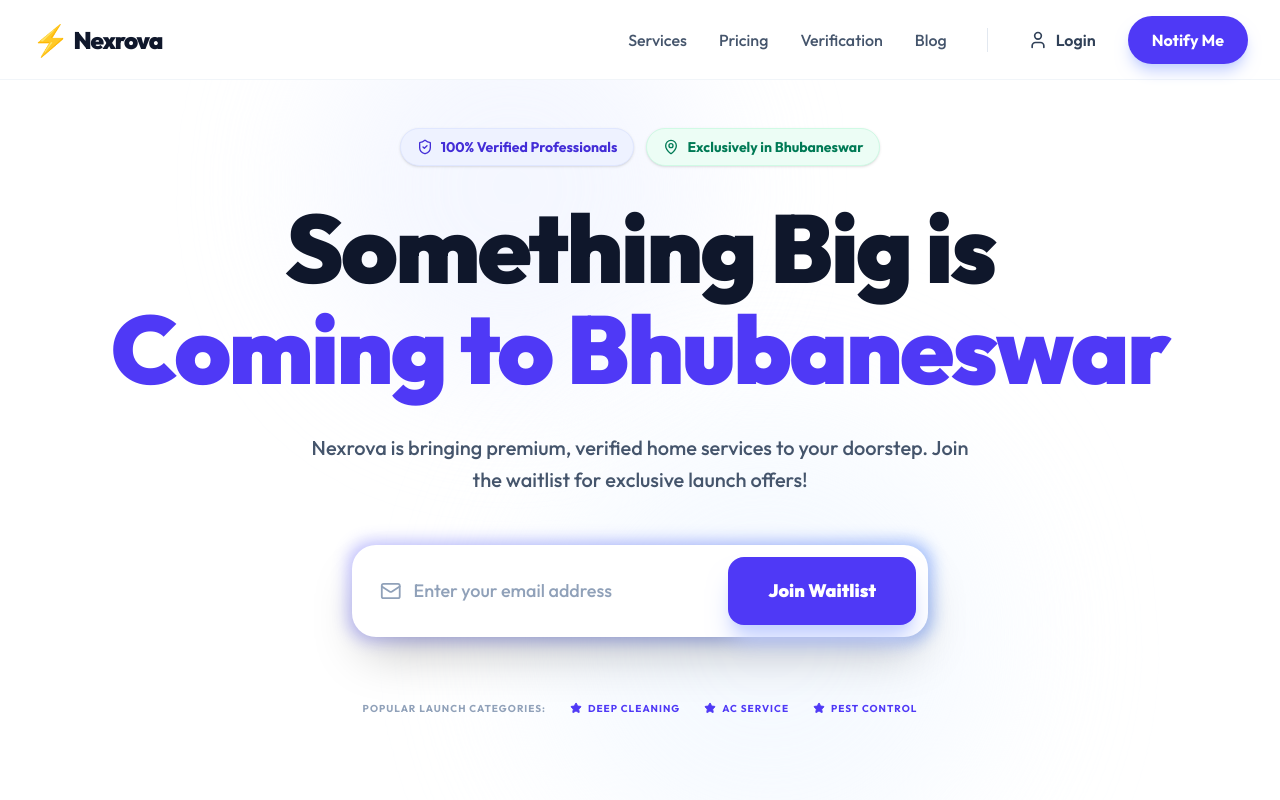
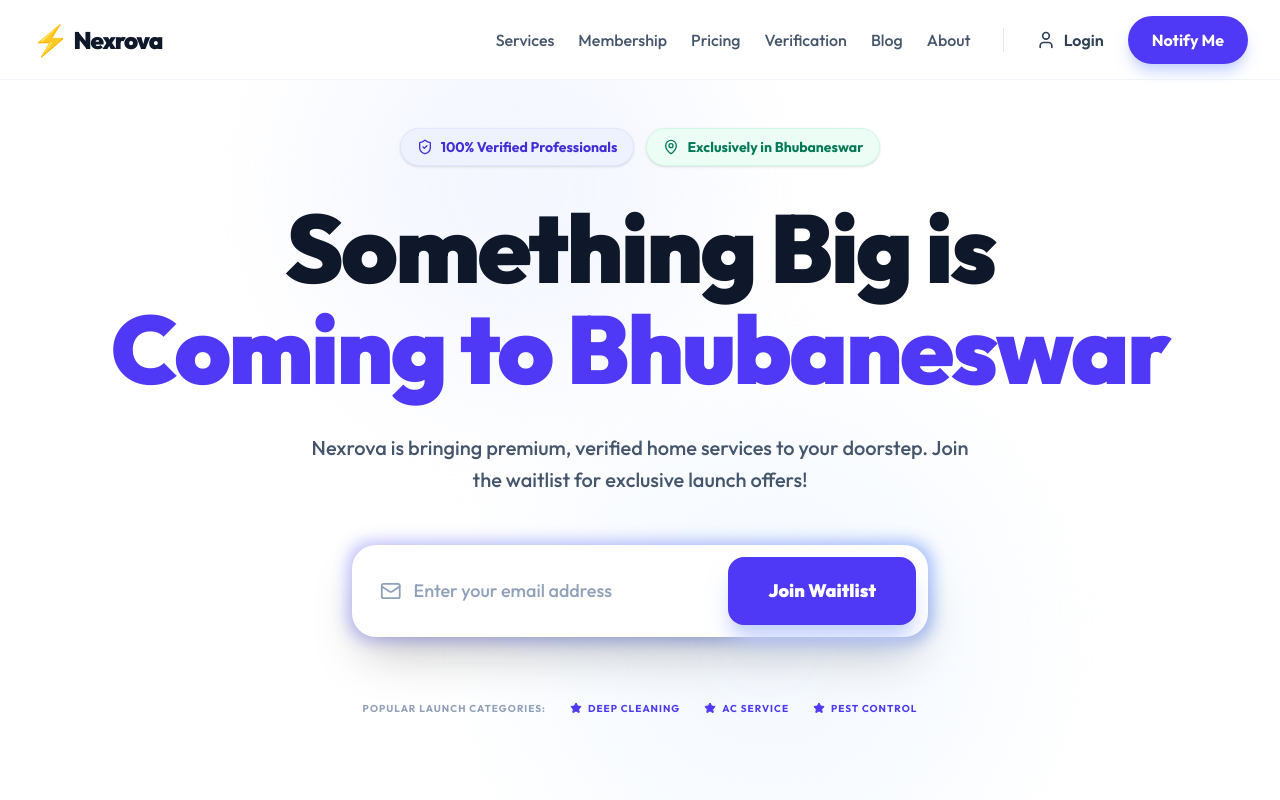
Before and after one commit to zingline-dev/Nexrova, a Next.js app in the folder Nexrova-web/: page / in a window 1280 px wide. Shown: the top 800 px of the page. Built offline with nearby package versions, Linux system fonts and the light colour scheme.

Commit message:
Added Membership and About Us to Navbar

```diff
--- a/Nexrova-web/src/components/Navbar.tsx
+++ b/Nexrova-web/src/components/Navbar.tsx
@@ -16,11 +16,13 @@ export default function Navbar() {
           </Link>
 
           {/* Desktop Nav */}
-          <div className="hidden md:flex items-center gap-8">
+          <div className="hidden md:flex items-center gap-6">
             <Link href="/services" className="text-slate-600 hover:text-indigo-600 font-medium">Services</Link>
+            <Link href="/membership" className="text-slate-600 hover:text-indigo-600 font-medium">Membership</Link>
             <Link href="/estimate" className="text-slate-600 hover:text-indigo-600 font-medium">Pricing</Link>
             <Link href="/verification" className="text-slate-600 hover:text-indigo-600 font-medium">Verification</Link>
             <Link href="/blog" className="text-slate-600 hover:text-indigo-600 font-medium">Blog</Link>
+            <Link href="/about" className="text-slate-600 hover:text-indigo-600 font-medium">About</Link>
             <div className="h-6 w-px bg-slate-200 mx-2" />
             <Link href="/login" className="flex items-center gap-2 text-slate-700 font-semibold hover:text-indigo-600 transition-colors">
               <User className="w-5 h-5" />
@@ -45,9 +47,11 @@ export default function Navbar() {
             <div className="fixed inset-0 top-20 bg-white z-[105] p-6 animate-in fade-in slide-in-from-top-4 duration-200">
               <div className="flex flex-col gap-6">
                 <Link href="/services" className="text-xl font-bold text-slate-900 py-2 border-b border-slate-50">Services</Link>
+                <Link href="/membership" className="text-xl font-bold text-slate-900 py-2 border-b border-slate-50">Membership</Link>
                 <Link href="/estimate" className="text-xl font-bold text-slate-900 py-2 border-b border-slate-50">Pricing</Link>
                 <Link href="/verification" className="text-xl font-bold text-slate-900 py-2 border-b border-slate-50">Verification</Link>
                 <Link href="/blog" className="text-xl font-bold text-slate-900 py-2 border-b border-slate-50">Blog</Link>
+                <Link href="/about" className="text-xl font-bold text-slate-900 py-2 border-b border-slate-50">About Us</Link>
                 <div className="pt-6">
                   <button className="w-full bg-indigo-600 text-white px-6 py-4 rounded-xl font-bold text-lg shadow-xl shadow-indigo-200">
                     Notify Me
```
